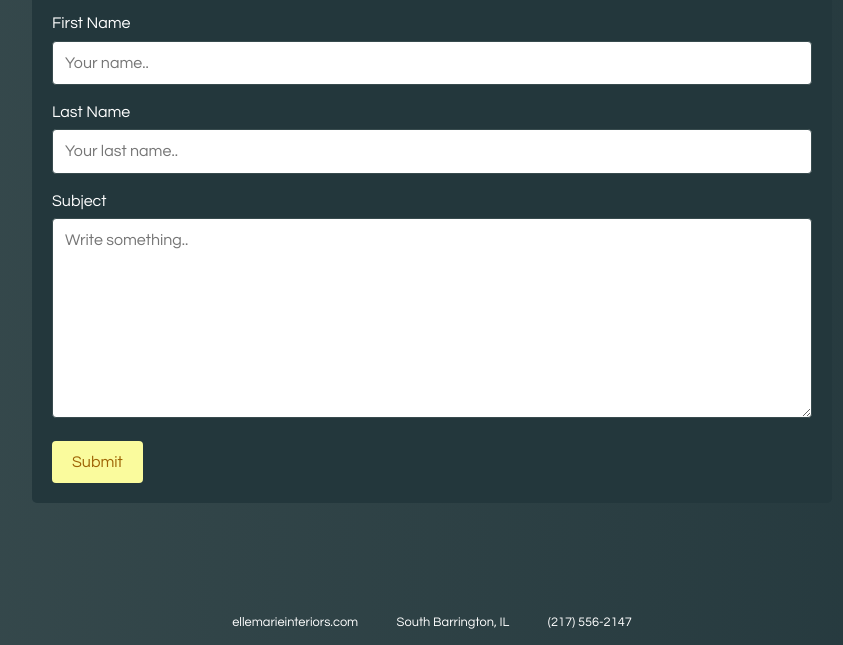
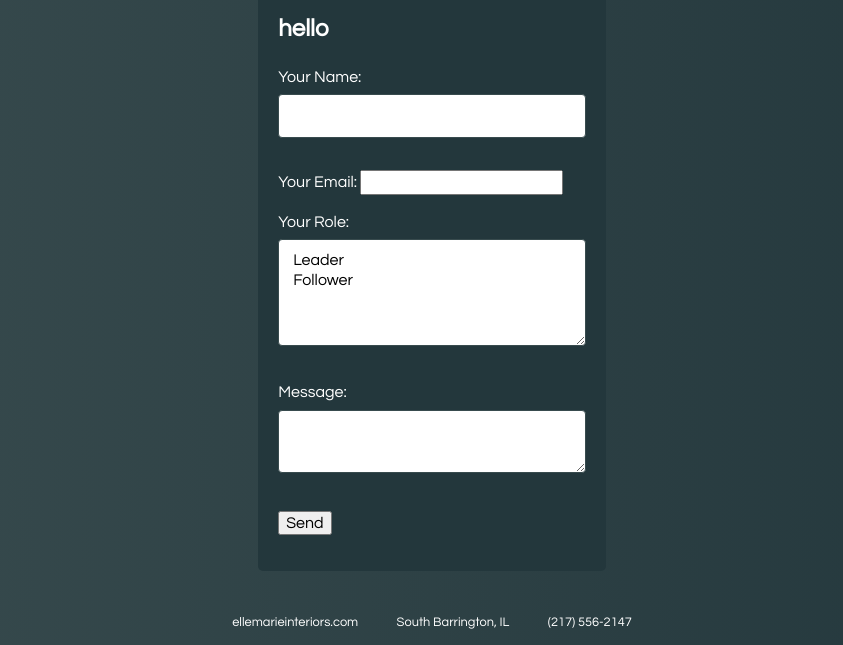
Before and after one commit to bunkrich/Elle-Marie-Landing-Page, a plain HTML site: page contact.html in a window 1280 px wide. Shown: the part 155-800 px from the top of the page, without its empty margins (208-1051 px from the left). Drawn offline with nearby package versions, Linux system fonts and the light colour scheme.

Commit message:
added netlify form

```diff
--- a/contact.html
+++ b/contact.html
@@ -28,7 +28,7 @@
 
     <div class="container">
         <h1>Contact</h1>
-        <form action="action_page.php">
+        <!-- <form action="action_page.php">
 
           <label for="fname">First Name</label>
           <input type="text" id="fname" name="firstname" placeholder="Your name..">
@@ -41,7 +41,28 @@
 
           <input type="submit" value="Submit">
 
-        </form>
+        </form> -->
+        <h2>hello</h2>
+        <form name="contact" method="POST" data-netlify="true">
+            <p>
+              <label>Your Name: <input type="text" name="name" /></label>
+            </p>
+            <p>
+              <label>Your Email: <input type="email" name="email" /></label>
+            </p>
+            <p>
+              <label>Your Role: <select name="role[]" multiple>
+                <option value="leader">Leader</option>
+                <option value="follower">Follower</option>
+              </select></label>
+            </p>
+            <p>
+              <label>Message: <textarea name="message"></textarea></label>
+            </p>
+            <p>
+              <button type="submit">Send</button>
+            </p>
+          </form>
       </div>
 
 </main>
```
